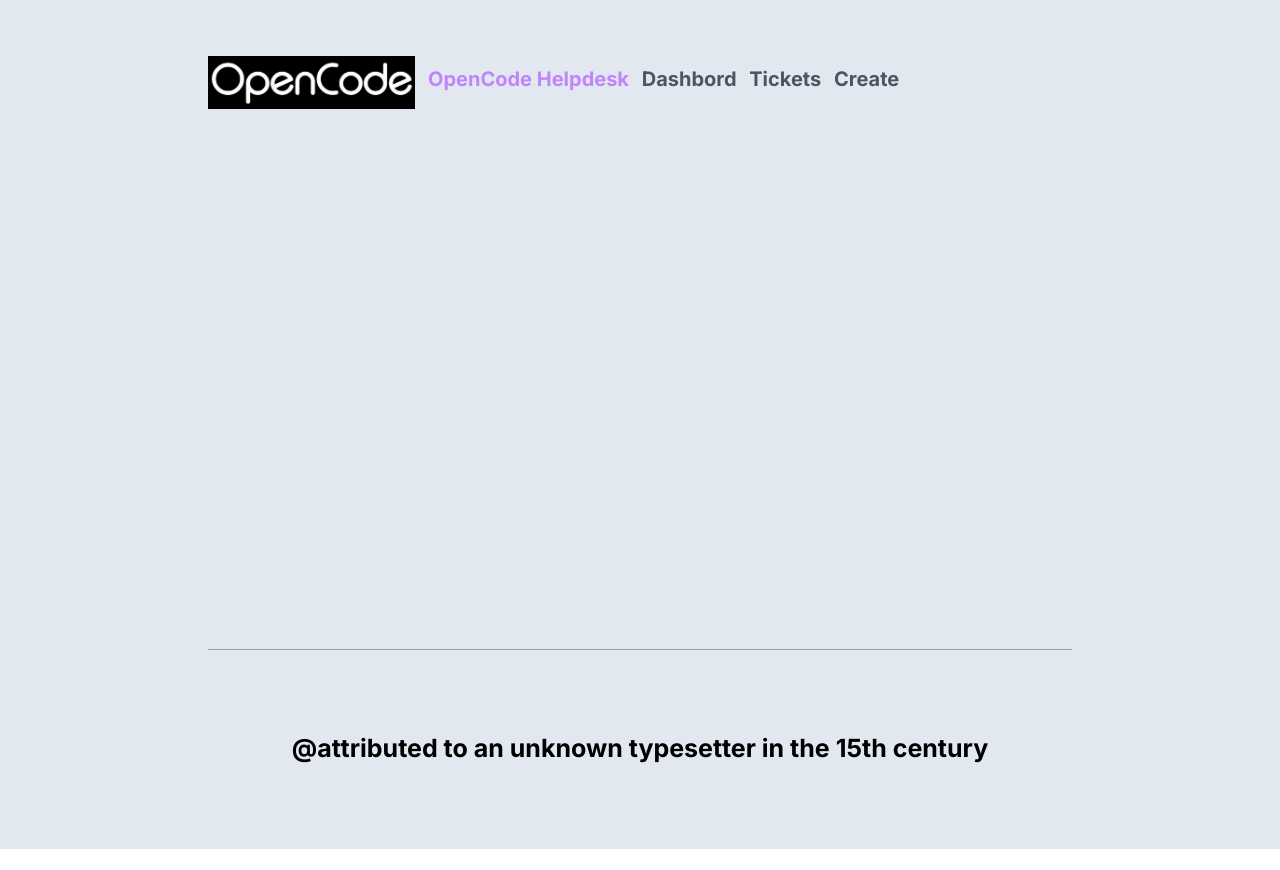
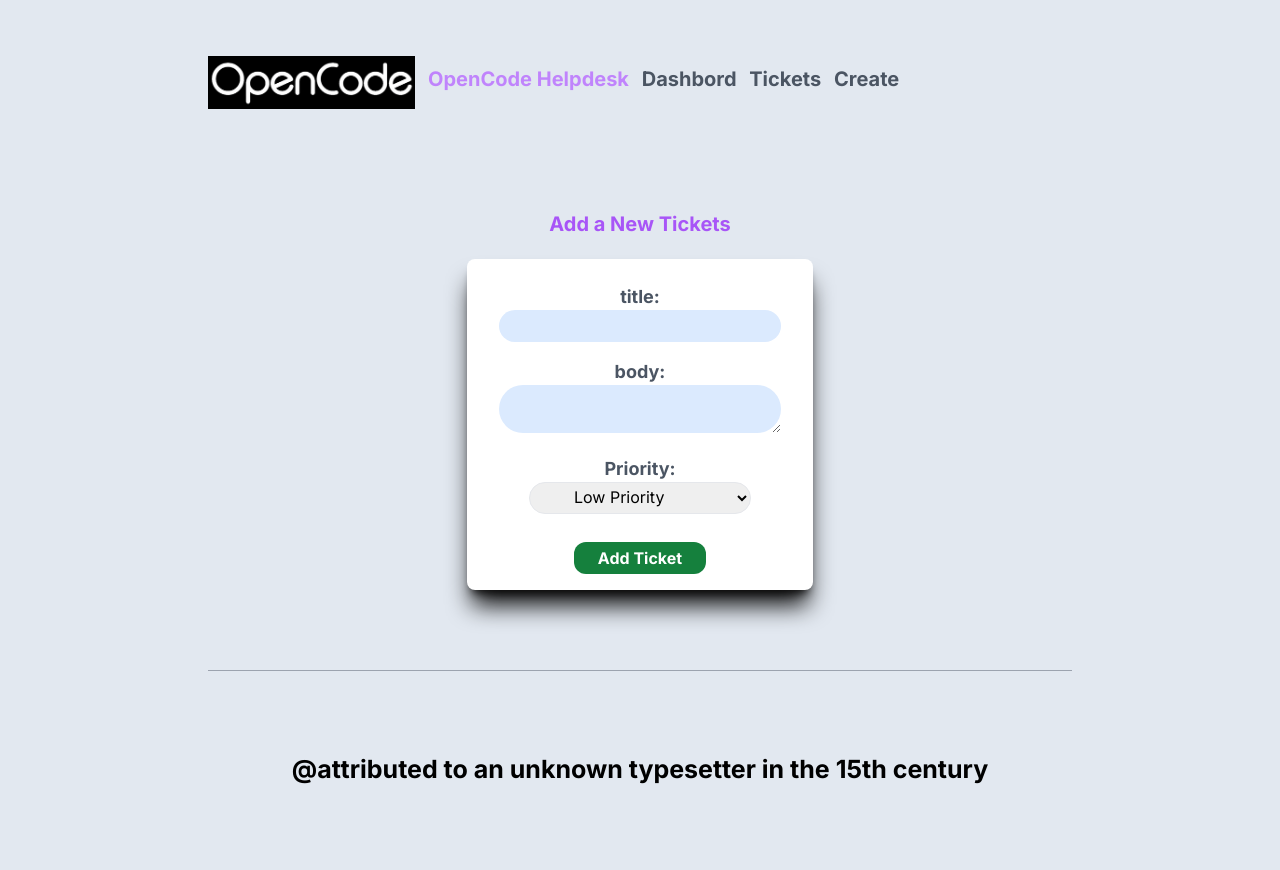
Before and after one commit to rmrady/small-project-next13, a Next.js app: page /tickets/create in a window 1280 px wide. Before the commit the page ends 849 px from the top, so only its background shows below. Built offline with nearby package versions, Linux system fonts and the light colour scheme; no server answers.

Commit message:
clean-folder

```diff
--- /dev/null
+++ b/app/(auth)/login/login.jsx
@@ -0,0 +1,6 @@
+
+export default function Login() {
+  return (
+    <div>L</div>
+  )
+}
--- /dev/null
+++ b/app/(auth)/signup/signup.jsx
@@ -0,0 +1,6 @@
+
+export default function Signup() {
+  return (
+    <div>signup</div>
+  )
+}
--- a/app/create/createForm.jsx
+++ b/app/(dashboard)/tickets/create/createForm.jsx
@@ -32,17 +32,17 @@ export default function CreateForm() {
      }
   return (
     <form onSubmit={handleSubmit} className="w-[40%] flex flex-col items-center bg-white rounded-lg shadow-xl shadow-neutral-950 p-4">
-        <label className="block text-center my-2">
+        <label className="w-[90%] text-center my-2">
             <p className="font-bold text-[18px] text-gray-600">title:</p>
-            <input required type="text" onChange={(e)=> setTitle(e.target.value)} value={title} className="w-[100%] bg-blue-200 py-1 px-3 rounded-3xl"/>
+            <input required type="text" onChange={(e)=> setTitle(e.target.value)} value={title} className="w-[100%] bg-blue-100 py-1 px-3 rounded-3xl"/>
         </label>
 
-        <label className="block  text-center my-2" >
+        <label className="w-[90%] text-center my-2" >
             <p className="font-bold text-[18px] text-gray-600">body:</p>
-            <textarea required type="text" onChange={(e)=> setBody(e.target.value)} value={body} className="w-[100%] bg-blue-200 py-1 px-3 rounded-3xl"/>
+            <textarea required type="text" onChange={(e)=> setBody(e.target.value)} value={body} className="w-[100%] bg-blue-100 px-3 rounded-3xl"/>
         </label>
         <label className="block  text-center my-2" >
-            <p className="font-bold text-[18px] text-gray-600">Priority</p>
+            <p className="font-bold text-[18px] text-gray-600">Priority:</p>
             <select onChange={(e)=> setPriority(e.target.value)} value={priority} className="border border-gray-200 px-10 py-1 rounded-2xl">
                 <option value='low'>Low Priority</option>
                 <option value='medium'>medium Priority</option>
--- a/app/components/navbar.jsx
+++ b/app/components/navbar.jsx
@@ -11,7 +11,7 @@ export default function Navbar() {
             <li className="text-purple-400 pt-2">OpenCode Helpdesk</li>
             <li className="pt-2"><Link href="/">Dashbord</Link></li>
             <li className="pt-2"><Link href="/tickets">Tickets</Link></li>
-            <li className="pt-2"><Link href="/create">Create</Link></li>
+            <li className="pt-2"><Link href="/tickets/create">Create</Link></li>
 
         </ul>
     </div>
```
Also changed, not shown: app/(dashboard)/page.js (renamed from app/page.js), app/(dashboard)/tickets/[id]/page.jsx (renamed from app/tickets/[id]/page.jsx), app/(dashboard)/tickets/create/page.jsx (renamed from app/create/page.jsx), app/(dashboard)/tickets/page.jsx (renamed from app/tickets/page.jsx).
